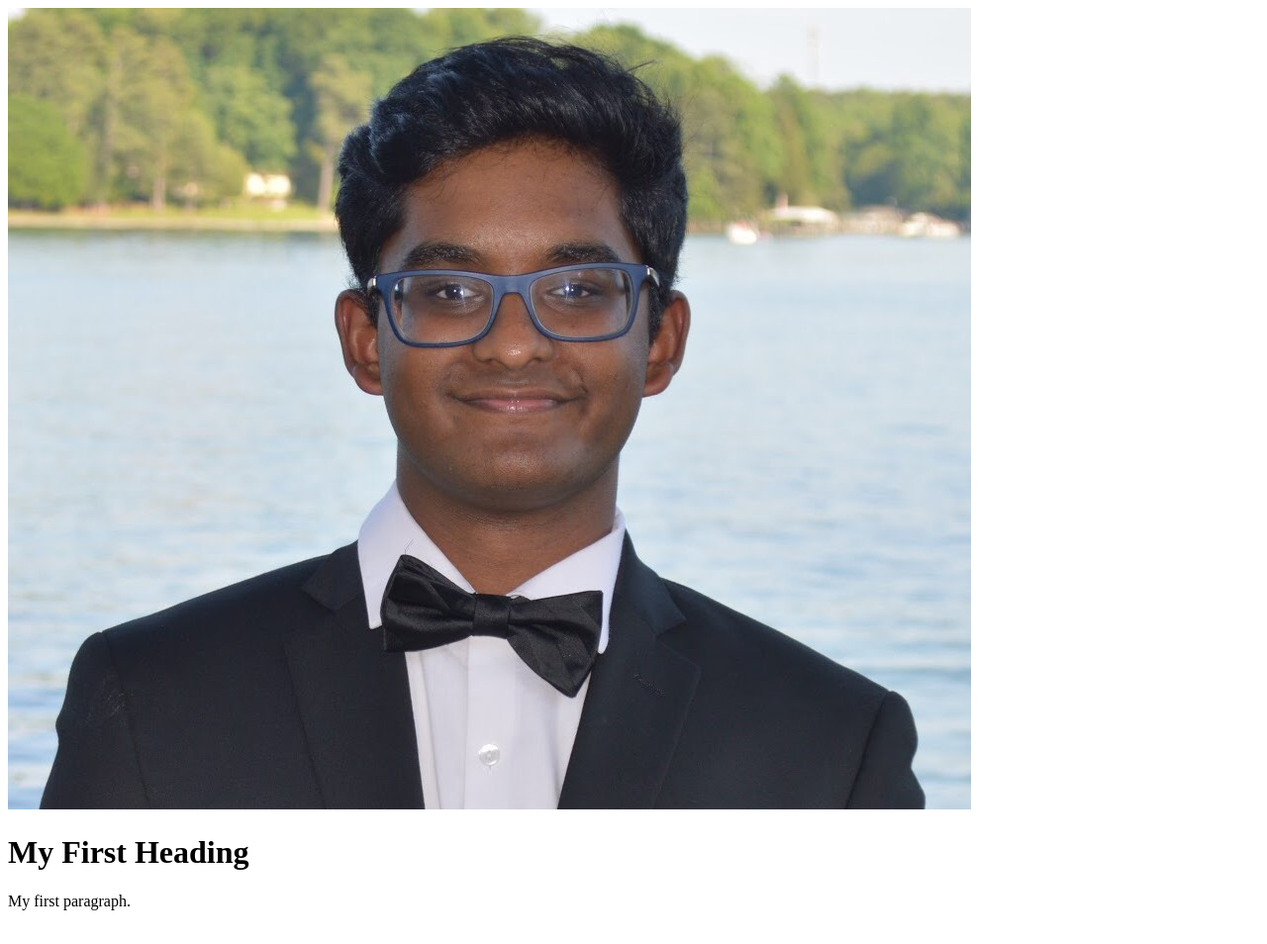
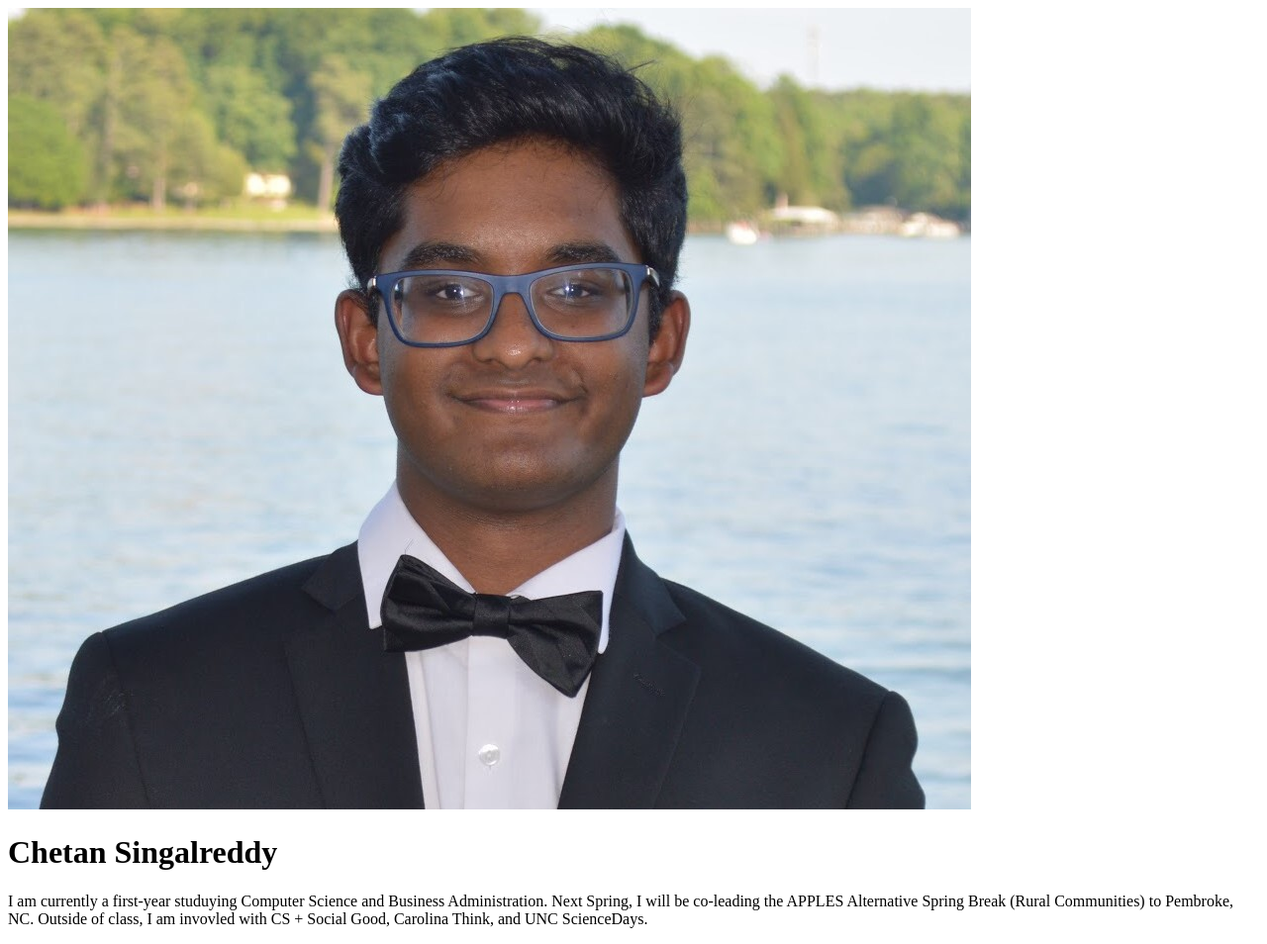
Before and after one commit to CSingalreddy01/Personal-Website, a plain HTML site: page index.html in a window 1280 px wide. Shown: the whole page at 99% size. Drawn offline with Linux system fonts and the light colour scheme.

Commit message:
added bio

```diff
--- a/index.html
+++ b/index.html
@@ -10,8 +10,9 @@
 <body>
 
     <img src="images/AKPsiHeadshot.JPG">
-    <h1>My First Heading</h1>
-    <p>My first paragraph.</p>
+    <h1>Chetan Singalreddy</h1>
+    <p>I am currently a first-year studuying Computer Science and Business Administration. Next Spring, I will be co-leading the
+        APPLES Alternative Spring Break (Rural Communities) to Pembroke, NC. Outside of class, I am invovled with CS + Social Good, Carolina Think, and UNC ScienceDays.</p>
 
 </body>
 
```
